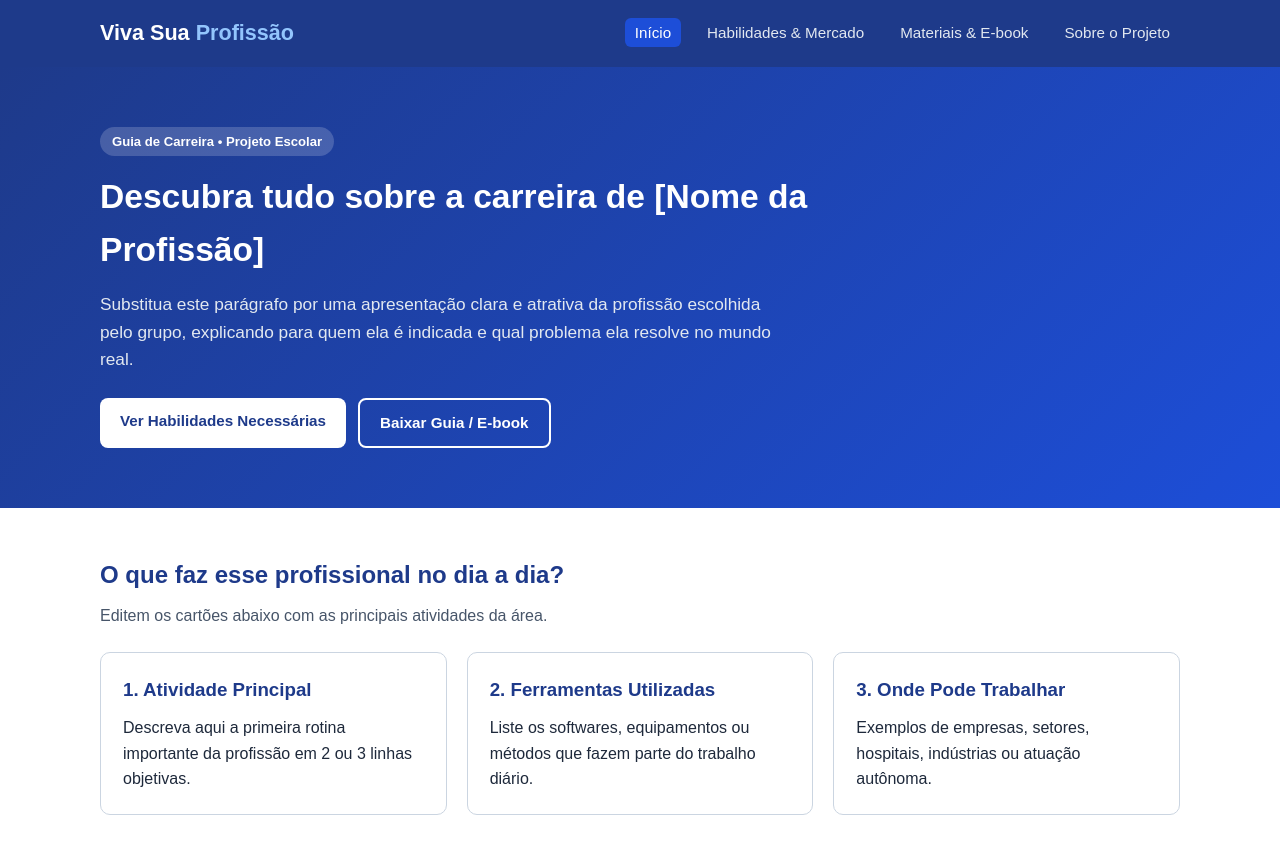
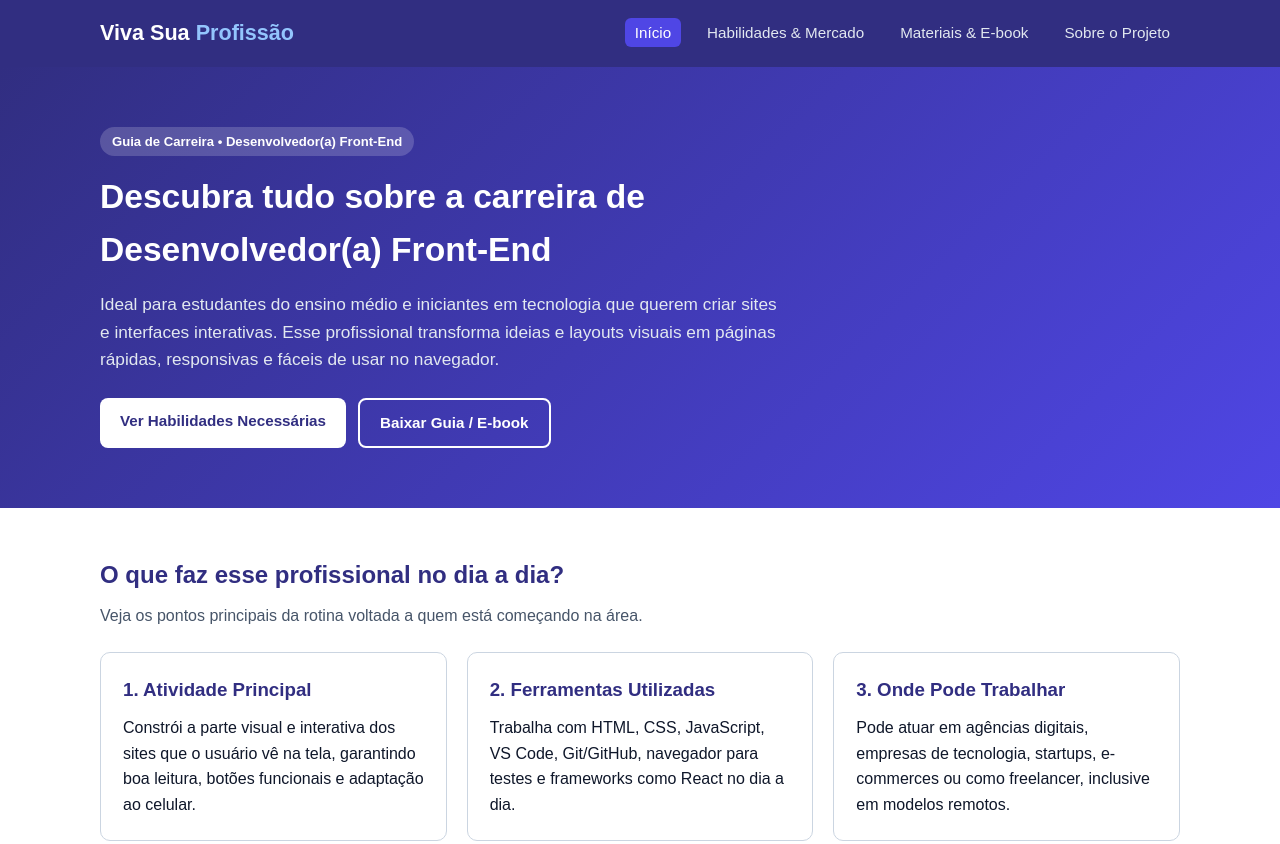
Before and after one commit to beatrizlaura2lb-art/viva-sua-profissao, a plain HTML site: page template-viva-sua-profissao/index.html in a window 1280 px wide. Shown: the top 844 px of the page. Drawn offline with Linux system fonts and the light colour scheme.

Commit message:
Atualiza cores e pagina inicial para Front-End

```diff
--- a/template-viva-sua-profissao/css/style.css
+++ b/template-viva-sua-profissao/css/style.css
@@ -5,13 +5,13 @@
    ========================================================= */
 
 :root {
-  --cor-primaria: #1d4ed8;      /* Azul principal (mude para a cor da profissão!) */
-  --cor-primaria-escura: #1e3a8a;
-  --cor-destaque: #0ea5e9;
-  --cor-fundo: #ffffff;
-  --cor-fundo-suave: #f1f5f9;
-  --cor-texto: #1e293b;
-  --cor-texto-suave: #475569;
+  --cor-primaria: #4f46e5;      /* Azul principal (mude para a cor da profissão!) */
+  --cor-primaria-escura: #312e81;
+  --cor-destaque: #06b6d4;
+  --cor-fundo: #ffffff ;
+  --cor-fundo-suave: #f8fafc;
+  --cor-texto: #0f172a;
+  --cor-texto-suave: #475569 ;
   --cor-borda: #cbd5e1;
 }
 
--- a/template-viva-sua-profissao/index.html
+++ b/template-viva-sua-profissao/index.html
@@ -4,8 +4,8 @@
   <meta charset="UTF-8">
   <meta name="viewport" content="width=device-width, initial-scale=1.0">
   <!-- AULA 4 (SEO): Personalizem o título e a descrição pensando em como alguém buscaria essa profissão no Google -->
-  <title>Viva Sua Profissão | Nome da Profissão Escolhida</title>
-  <meta name="description" content="Guia completo sobre a profissão escolhida: o que faz, habilidades necessárias, mercado de trabalho e materiais gratuitos.">
+  <title>Viva Sua Profissão | Desenvolvedor(a) Front-End</title>
+  <meta name="description" content="Guia prático para iniciantes sobre a carreira de Desenvolvedor(a) Front-End: rotina, ferramentas, mercado e materiais gratuitos.">
   <!-- ATENÇÃO GITHUB PAGES: Sempre usem caminhos relativos (sem barra / no início) -->
   <link rel="stylesheet" href="css/style.css">
 </head>
@@ -30,11 +30,11 @@
   <main>
     <section class="hero">
       <div class="container">
-        <span class="etiqueta">Guia de Carreira • Projeto Escolar</span>
-        <h1>Descubra tudo sobre a carreira de [Nome da Profissão]</h1>
+        <span class="etiqueta">Guia de Carreira • Desenvolvedor(a) Front-End</span>
+        <h1>Descubra tudo sobre a carreira de Desenvolvedor(a) Front-End</h1>
         <p>
-          Substitua este parágrafo por uma apresentação clara e atrativa da profissão escolhida pelo grupo,
-          explicando para quem ela é indicada e qual problema ela resolve no mundo real.
+          Ideal para estudantes do ensino médio e iniciantes em tecnologia que querem criar sites e interfaces interativas.
+          Esse profissional transforma ideias e layouts visuais em páginas rápidas, responsivas e fáceis de usar no navegador.
         </p>
         <div class="botoes-hero">
           <a href="pages/habilidades.html" class="btn btn-primario">Ver Habilidades Necessárias</a>
@@ -47,22 +47,22 @@
     <section class="secao">
       <div class="container">
         <h2>O que faz esse profissional no dia a dia?</h2>
-        <p class="subtitulo">Editem os cartões abaixo com as principais atividades da área.</p>
+        <p class="subtitulo">Veja os pontos principais da rotina voltada a quem está começando na área.</p>
 
         <div class="grid-cards">
           <article class="card">
             <h3>1. Atividade Principal</h3>
-            <p>Descreva aqui a primeira rotina importante da profissão em 2 ou 3 linhas objetivas.</p>
+            <p>Constrói a parte visual e interativa dos sites que o usuário vê na tela, garantindo boa leitura, botões funcionais e adaptação ao celular.</p>
           </article>
 
           <article class="card">
             <h3>2. Ferramentas Utilizadas</h3>
-            <p>Liste os softwares, equipamentos ou métodos que fazem parte do trabalho diário.</p>
+            <p>Trabalha com HTML, CSS, JavaScript, VS Code, Git/GitHub, navegador para testes e frameworks como React no dia a dia.</p>
           </article>
 
           <article class="card">
             <h3>3. Onde Pode Trabalhar</h3>
-            <p>Exemplos de empresas, setores, hospitais, indústrias ou atuação autônoma.</p>
+            <p>Pode atuar em agências digitais, empresas de tecnologia, startups, e-commerces ou como freelancer, inclusive em modelos remotos.</p>
           </article>
         </div>
       </div>
@@ -84,7 +84,7 @@
   <footer class="rodape">
     <div class="container">
       <p>Projeto <strong>Viva Sua Profissão</strong> — Curso Técnico em Desenvolvimento de Sistemas (Proz Educação)</p>
-      <p class="creditos">Desenvolvido pelo Grupo: [Nome 1], [Nome 2], [Nome 3]</p>
+      <p class="creditos">Desenvolvido pelo Grupo: Laura Beatriz Oliveira Souza, Ketlen Santiago de Souza</p>
     </div>
   </footer>
 
```
